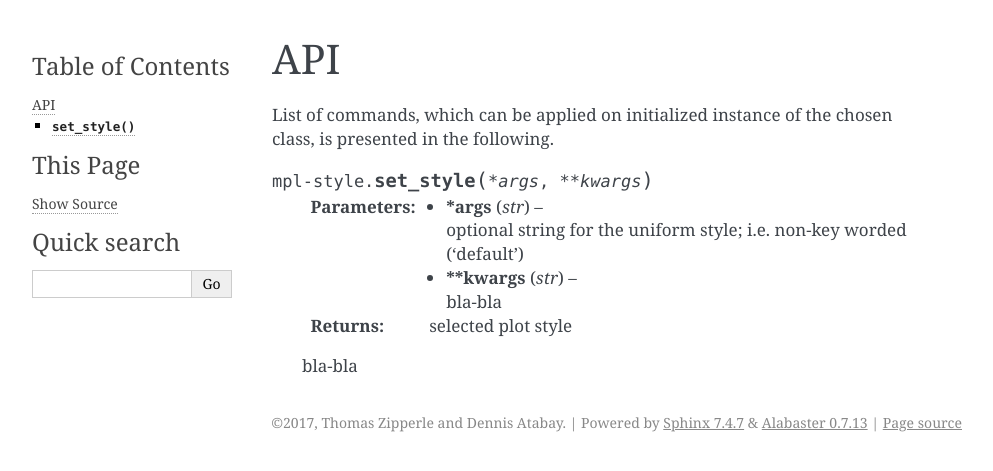
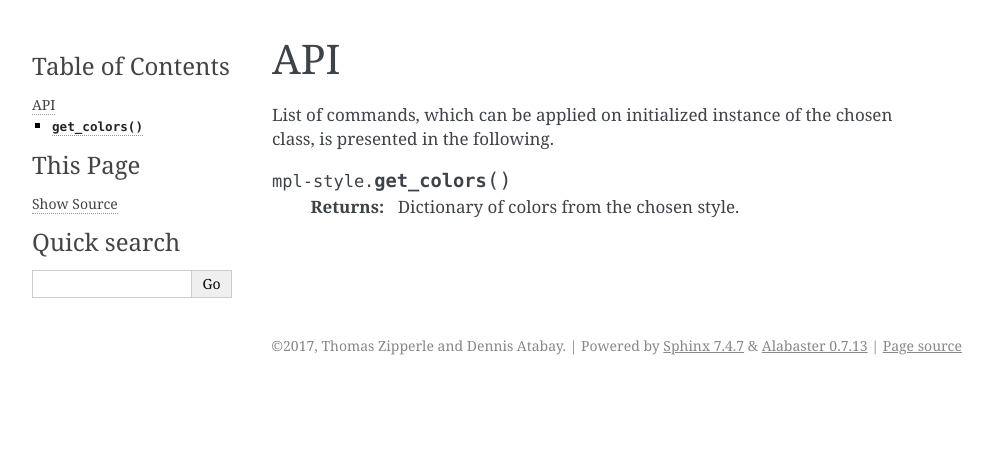
Before and after one commit to tzipperle/mplstyle, a Sphinx documentation site: the page built from docs/api.rst, in a window 1280 px wide. Shown: the top 471 px of the page, without its empty margins (148-1141 px from the left). Built offline with Sphinx 7.4.7, drawn with Linux system fonts in a browser that asks for light colours.

Commit message:
Update api.rst

```diff
--- a/docs/api.rst
+++ b/docs/api.rst
@@ -6,11 +6,6 @@ API
 ========================
 List of commands, which can be applied on initialized instance of the chosen class, is presented in the following.
 
-.. function:: set_style(*args,**kwargs)
+.. function:: get_colors()
 
-  :param str *args: optional string for the uniform style; i.e. non-key worded ('default')
-  :param str **kwargs: bla-bla
-
-  :return: selected plot style
-
-  bla-bla
+  :return: Dictionary of colors from the chosen style.
```
